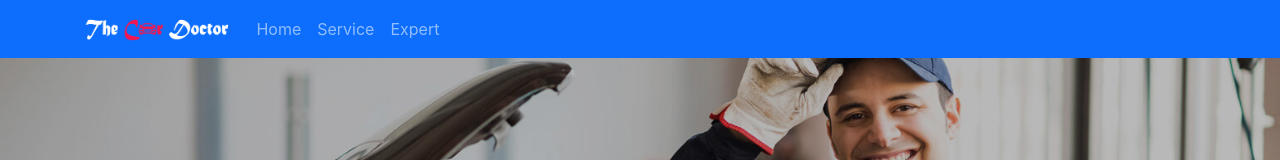
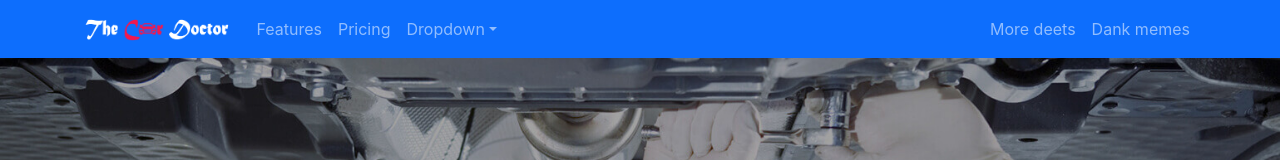
Before and after one commit to rezaun/genius-car-services, a React (Create React App) app: page / in a window 1280 px wide. Shown: the top 160 px of the page. Built offline with nearby package versions, Linux system fonts and the light colour scheme.

Commit message:
make the menu sticky

```diff
--- a/src/Pages/Shared/Header/Header.js
+++ b/src/Pages/Shared/Header/Header.js
@@ -1,22 +1,39 @@
 import React from 'react';
-import { Container, Nav, Navbar } from 'react-bootstrap';
+import { Container, Nav, Navbar, NavDropdown } from 'react-bootstrap';
 import logo from '../../../images/logo.png';
 
 const Header = () => {
     return (
         <>
-            <Navbar bg="primary" variant="dark">
-                <Container>
-                    <Navbar.Brand href="./">
-                        <img src={logo} height="30px" alt="" />
-                    </Navbar.Brand>
-                    <Nav className="me-auto">
-                        <Nav.Link href="./">Home</Nav.Link>
-                        <Nav.Link href="#service">Service</Nav.Link>
-                        <Nav.Link href="#expert">Expert</Nav.Link>
-                    </Nav>
-                </Container>
-            </Navbar>
+<Navbar collapseOnSelect expand="lg" sticky='top' bg="primary" variant="dark">
+      <Container>
+        <Navbar.Brand href="#home"><img src={logo} height="30px" alt="" /></Navbar.Brand>
+        <Navbar.Toggle aria-controls="responsive-navbar-nav" />
+        <Navbar.Collapse id="responsive-navbar-nav">
+          <Nav className="me-auto">
+            <Nav.Link href="#features">Features</Nav.Link>
+            <Nav.Link href="#pricing">Pricing</Nav.Link>
+            <NavDropdown title="Dropdown" id="collasible-nav-dropdown">
+              <NavDropdown.Item href="#action/3.1">Action</NavDropdown.Item>
+              <NavDropdown.Item href="#action/3.2">
+                Another action
+              </NavDropdown.Item>
+              <NavDropdown.Item href="#action/3.3">Something</NavDropdown.Item>
+              <NavDropdown.Divider />
+              <NavDropdown.Item href="#action/3.4">
+                Separated link
+              </NavDropdown.Item>
+            </NavDropdown>
+          </Nav>
+          <Nav>
+            <Nav.Link href="#deets">More deets</Nav.Link>
+            <Nav.Link eventKey={2} href="#memes">
+              Dank memes
+            </Nav.Link>
+          </Nav>
+        </Navbar.Collapse>
+      </Container>
+    </Navbar>
         </>
     );
 };
```
